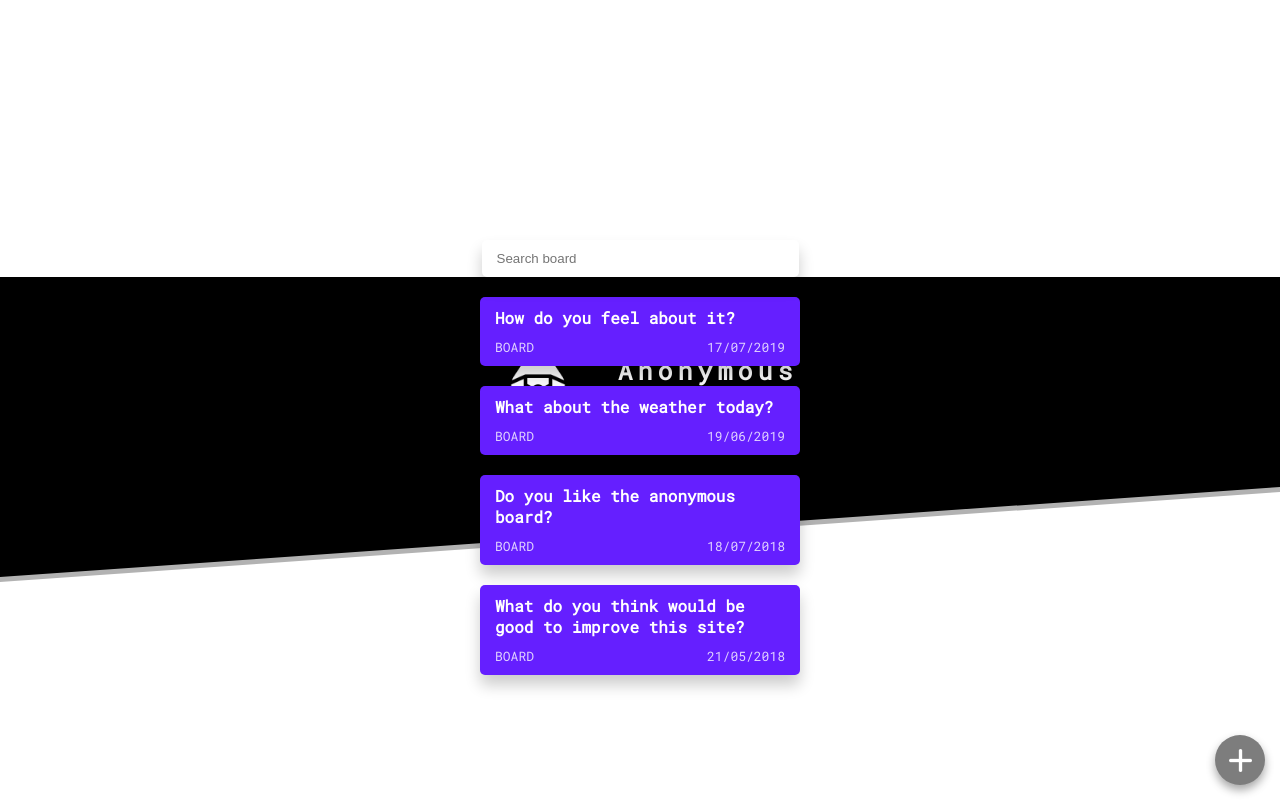
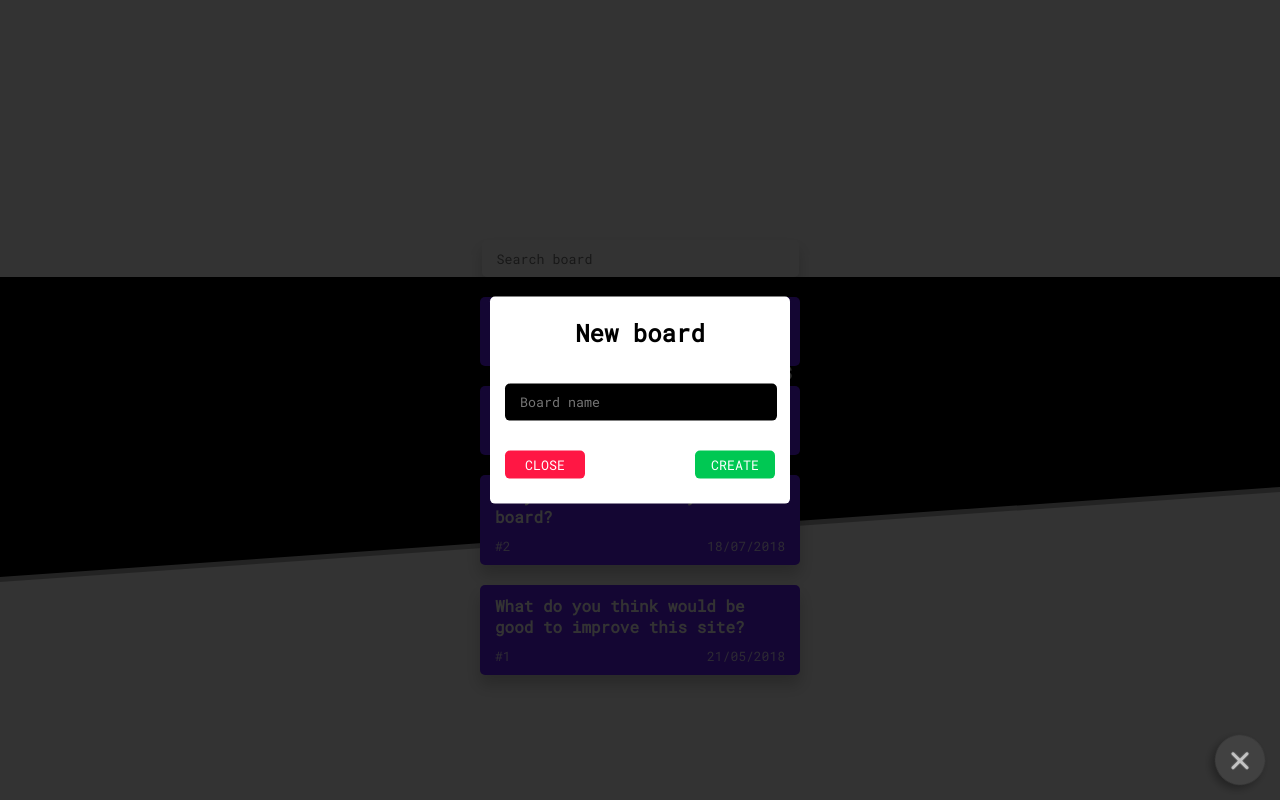
Before and after one commit to guilhermebkel/Anonymous-Message-Board, an Angular app: page / in a window 1280 px wide. Both pictures are taken after a click on the button 1240 px from the left and 760 px from the top of the page. Built offline with nearby package versions, Linux system fonts and the light colour scheme.

Commit message:
Added transition to creation modal

```diff
--- a/src/app/home/home.component.html
+++ b/src/app/home/home.component.html
@@ -12,42 +12,42 @@
 <section class="board">
   <h1>How do you feel about it?</h1>
   <section>
-    <strong>BOARD</strong>
+    <strong>#4</strong>
     <h2>17/07/2019</h2>
   </section>
 </section>
 <section class="board">
   <h1>What about the weather today?</h1>
   <section>
-    <strong>BOARD</strong>
+    <strong>#3</strong>
     <h2>19/06/2019</h2>
   </section>
 </section>
 <section class="board">
   <h1>Do you like the anonymous board?</h1>
   <section>
-    <strong>BOARD</strong>
+    <strong>#2</strong>
     <h2>18/07/2018</h2>
   </section>
 </section>
 <section class="board">
   <h1>What do you think would be good to improve this site?</h1>
   <section>
-    <strong>BOARD</strong>
+    <strong>#1</strong>
     <h2>21/05/2018</h2>
   </section>
 </section>
 
-<button class="create">
+<button class="create" (click)="toggleCreationModal()" [ngStyle]="isCreateButtonActiveStyle">
   <img src="../../assets/add.png" />
 </button>
 
-<div class="creation-background">
+<div class="creation-background" [ngStyle]="isModalActiveStyle">
   <section class="creation-menu">
     <h1>New board</h1>
     <input placeholder="Board name" />
     <div class="button-container">
-      <button class="close-button">CLOSE</button>
+      <button class="close-button" (click)="toggleCreationModal()">CLOSE</button>
       <button class="create-button">CREATE</button>
     </div>
   </section>
--- a/src/app/home/home.component.scss
+++ b/src/app/home/home.component.scss
@@ -47,6 +47,7 @@
     width: 300px;
     padding-left: 15px;
     box-shadow: 0px 10px 15px rgba(0, 0, 0, 0.2);
+    font-family: 'Roboto Mono', sans-serif !important;
 }
 
 .board{
@@ -140,6 +141,10 @@
     transition: all 0.25s ease;
 }
 
+@keyframes fade-in {
+    from { opacity: 0 }
+      to { opacity: 1 }
+}
 .creation-background{
     display: none;
     position: fixed;
@@ -149,10 +154,7 @@
     bottom: 0;
     background: rgba(0, 0, 0, 0.8);
     z-index: 10;
-    -webkit-transition: all 0.25s ease;
-    -moz-transition: all 0.25s ease;
-    -o-transition: all 0.25s ease;
-    transition: all 0.25s ease;
+    animation: fade-in 0.15s;
 
     .creation-menu{
         position: fixed;
@@ -165,10 +167,6 @@
         width: 300px;
         background-color: #FFF;
         border-radius: 5px;
-        -webkit-transition: all 0.25s ease;
-        -moz-transition: all 0.25s ease;
-        -o-transition: all 0.25s ease;
-        transition: all 0.25s ease;
 
         input{
             font-family: 'Roboto Mono', sans-serif !important;
--- a/src/app/home/home.component.ts
+++ b/src/app/home/home.component.ts
@@ -1,4 +1,5 @@
 import { Component, OnInit } from '@angular/core';
+import { ArrayType } from '@angular/compiler';
 
 @Component({
   selector: 'app-home',
@@ -7,9 +8,21 @@ import { Component, OnInit } from '@angular/core';
 })
 export class HomeComponent implements OnInit {
 
+  state: []
+  isModalActive: Boolean
+  isModalActiveStyle: {}
+  isCreateButtonActiveStyle: {}
+
   constructor() { }
 
   ngOnInit() {
+    this.isModalActive = false;
+    this.state = []
   }
 
+  toggleCreationModal(){
+    this.isModalActive = !this.isModalActive
+    this.isModalActiveStyle = this.isModalActive ? {'display': 'block'} : {'display': 'none',}
+    this.isCreateButtonActiveStyle = this.isModalActive ? {'transform': 'rotate(45deg)'} : {'transform': 'rotate(0)'}
+  }
 }
```
